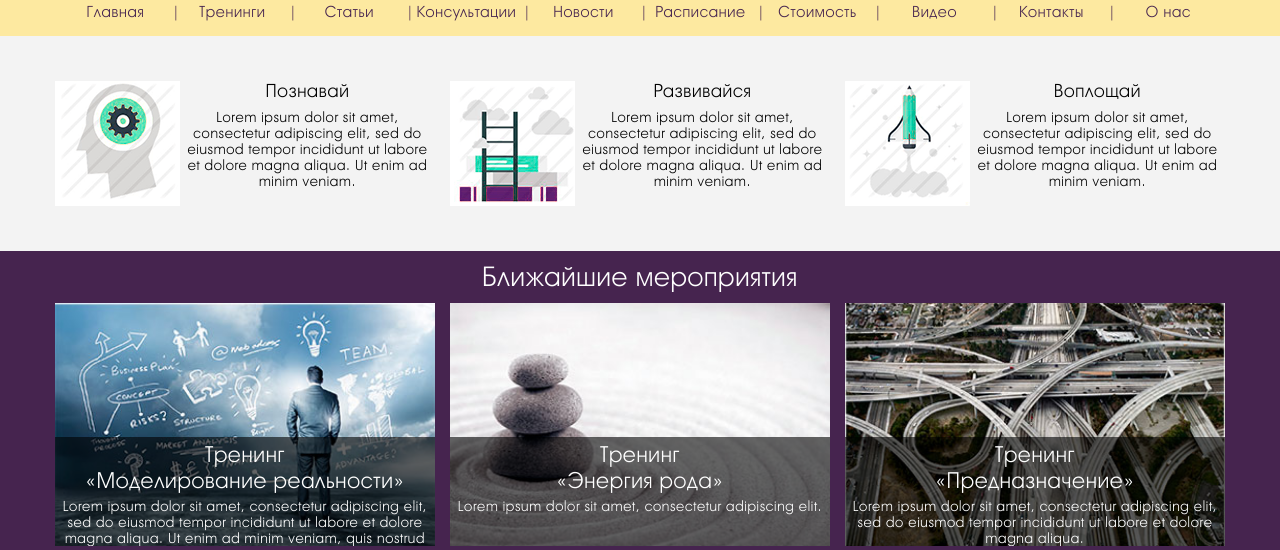
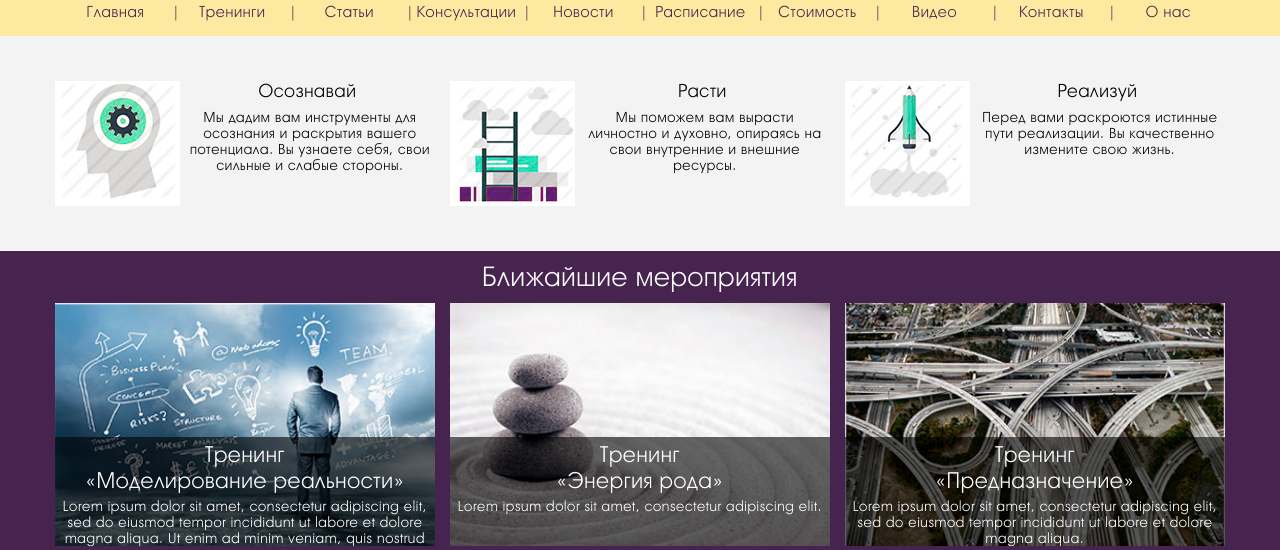
Before and after one commit to ZatolokinPavel/zhivoeslovo, a PHP site: page / in a window 1280 px wide. Shown: the part 381-931 px from the top of the page. Run offline with PHP 8.4, Linux system fonts and the light colour scheme.

Commit message:
update slogan text

```diff
--- a/css/main.css
+++ b/css/main.css
@@ -174,7 +174,7 @@ h4 {font-size: 22px; font-weight: normal;}
 .slogan {margin-top: 45px; margin-bottom: 45px; text-align: center;}
 .slogan img {float: left;}
 .slogan .title {font-size: 1.3em;}
-.slogan p {margin: 8px 0 0 0; padding: 0;}
+.slogan p {margin: 8px 0 0 0; padding: 0 0 0 130px;}
 
 
 
--- a/index.html
+++ b/index.html
@@ -67,26 +67,24 @@
     <div class="grid-line">
         <div class="col4">
             <img src="img/home/slogan1.png" alt="Познавай">
-            <span class="title">Познавай</span>
+            <span class="title">Осознавай</span>
             <p>
-                Lorem ipsum dolor sit amet, consectetur adipiscing elit, sed do eiusmod tempor incididunt
-                ut labore et dolore magna aliqua. Ut enim ad minim veniam.
+                Мы дадим вам инструменты для осознания и раскрытия вашего потенциала.
+                Вы узнаете себя, свои сильные и слабые стороны.
             </p>
         </div>
         <div class="col4">
             <img src="img/home/slogan2.png" alt="Развивайся">
-            <span class="title">Развивайся</span>
+            <span class="title">Расти</span>
             <p>
-                Lorem ipsum dolor sit amet, consectetur adipiscing elit, sed do eiusmod tempor incididunt
-                ut labore et dolore magna aliqua. Ut enim ad minim veniam.
+                Мы поможем вам вырасти личностно и духовно, опираясь на свои внутренние и внешние ресурсы.
             </p>
         </div>
         <div class="col4">
             <img src="img/home/slogan3.png" alt="Воплощай">
-            <span class="title">Воплощай</span>
+            <span class="title">Реализуй</span>
             <p>
-                Lorem ipsum dolor sit amet, consectetur adipiscing elit, sed do eiusmod tempor incididunt
-                ut labore et dolore magna aliqua. Ut enim ad minim veniam.
+                Перед вами раскроются истинные пути реализации. Вы качественно измените свою жизнь.
             </p>
         </div>
     </div>
```
